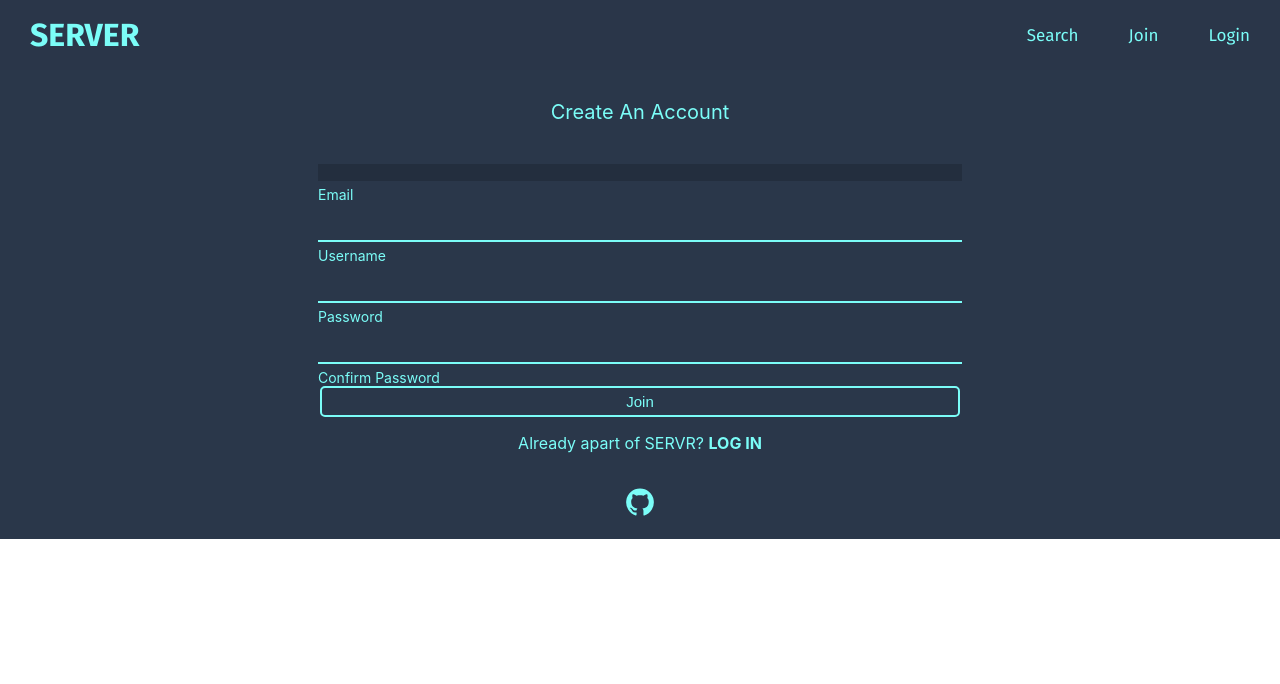
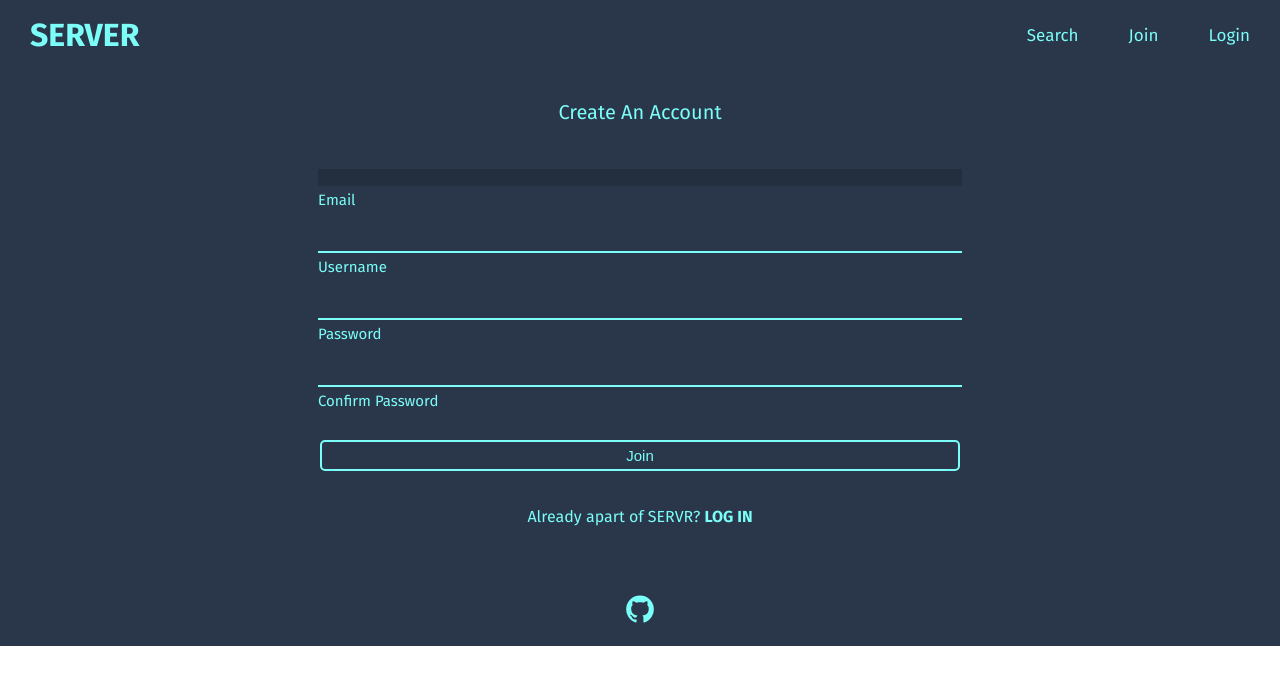
Before and after one commit to Bri-Gonzalez/SERVER, a React (Create React App) app in the folder client/: page /join in a window 1280 px wide. Shown: the top 684 px of the page. Built offline with nearby package versions, Linux system fonts and the light colour scheme.

Commit message:
saving css login and sign up

```diff
--- a/client/src/screens/Home/Home.css
+++ b/client/src/screens/Home/Home.css
@@ -53,6 +53,8 @@
   border-color: #F3BAFE;
   color: #F3BAFE;
   cursor: pointer;
+  transform: scale(1.005);
+  transition-duration: 0.55s;
 }
 
 .carousel-container {
--- a/client/src/screens/Join/Join.css
+++ b/client/src/screens/Join/Join.css
@@ -1,5 +1,6 @@
 .join-container {
-  margin-top: 100px;
+  font-family: 'Fira Sans', sans-serif;
+  margin: 100px 0 50px 0;
 }
 
 .join-title {
@@ -22,7 +23,7 @@
   border-top-style: hidden;
   border-bottom: 2px solid #7BFDF8;
   color: #7BFDF8;
-  margin: 20px 0 5px 0;
+  margin: 25px 0 5px 0;
   width: 50vw;
 }
 
@@ -32,9 +33,14 @@
   outline: 2px solid #2A374A;
 }
 
+.join-container input:-webkit-autofill{
+  -webkit-box-shadow: 0 0 0 30px #232e3e inset;
+  -webkit-text-fill-color: #7BFDF8;
+}
+
 .join-container label {
   color: #7BFDF8;
-  font-size: 14px;
+  font-size: 15px;
 }
 
 .password-check {
@@ -47,8 +53,18 @@
   border-radius: 5px;
   color: #7BFDF8;
   font-size: 15px;
+  margin: 30px 0 20px 0;
   padding: 5px;
   width: 50vw;
+  transition: 350ms;
+}
+
+.join-container button:hover {
+  border-color: #F3BAFE;
+  color: #F3BAFE;
+  cursor: pointer;
+  transform: scale(1.005);
+  transition-duration: 0.55s;
 }
 
 .already-joined, .already-joined a {
@@ -58,4 +74,10 @@
 .already-joined a {
   font-weight: bold;
   text-decoration: none;
+  transition: 350ms;
 }
+
+.already-joined a:hover {
+  color: #F3BAFE;
+  cursor: pointer;
+}
--- a/client/src/screens/Login/Login.css
+++ b/client/src/screens/Login/Login.css
@@ -1,5 +1,6 @@
 .login-container {
-  margin-top: 100px;
+  font-family: 'Fira Sans', sans-serif;
+  margin: 100px 0 50px 0;
 }
 
 .login-title {
@@ -21,7 +22,8 @@
   border-right-style: hidden;
   border-top-style: hidden;
   border-bottom: 2px solid #7BFDF8;
-  margin: 20px 0 5px 0;
+  color: #7BFDF8;
+  margin: 25px 0 5px 0;
   width: 50vw;
 }
 
@@ -31,9 +33,13 @@
   outline: 2px solid #2A374A;
 }
 
+.login-container input:active {
+  color: #7BFDF8;
+}
+
 .login-container label {
   color: #7BFDF8;
-  font-size: 14px;
+  font-size: 15px;
 }
 
 .login-container button {
@@ -42,8 +48,17 @@
   border-radius: 5px;
   color: #7BFDF8;
   font-size: 15px;
+  margin: 30px 0 20px 0;
   padding: 5px;
   width: 50vw;
+}
+
+.login-container button:hover {
+  border-color: #F3BAFE;
+  color: #F3BAFE;
+  cursor: pointer;
+  transform: scale(1.005);
+  transition-duration: 0.55s;
 }
 
 .new-to-link, .new-to-link a {
@@ -53,4 +68,15 @@
 .new-to-link a {
   font-weight: bold;
   text-decoration: none;
+  transition: 350ms;
 }
+
+.new-to-link a:hover {
+  color: #F3BAFE;
+  cursor: pointer;
+}
+
+.login-container input:-webkit-autofill{
+  -webkit-box-shadow: 0 0 0 30px #232e3e inset;
+  -webkit-text-fill-color: #7BFDF8;
+}
--- a/client/src/screens/Search/Search.css
+++ b/client/src/screens/Search/Search.css
@@ -39,6 +39,11 @@
   outline: 2px solid #2A374A;
 }
 
+.search-bar input:-webkit-autofill{
+  -webkit-box-shadow: 0 0 0 30px #232e3e inset;
+  -webkit-text-fill-color: #7BFDF8;
+}
+
 .not-exist-question {
   color: #7BFDF8;
   font-family: 'Fira Sans', sans-serif;
@@ -47,6 +52,7 @@
 
 .not-exist-question a {
   color: #7BFDF8;
+  font-weight: bold;
   text-decoration: none;
   transition: 350ms;
 }
```
